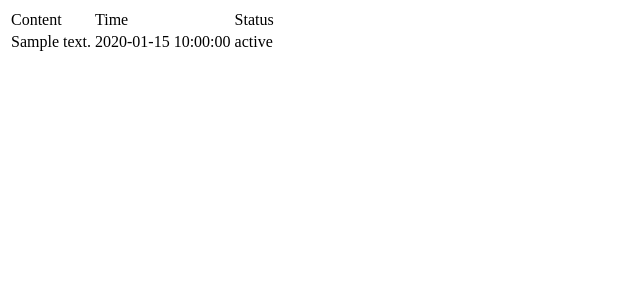
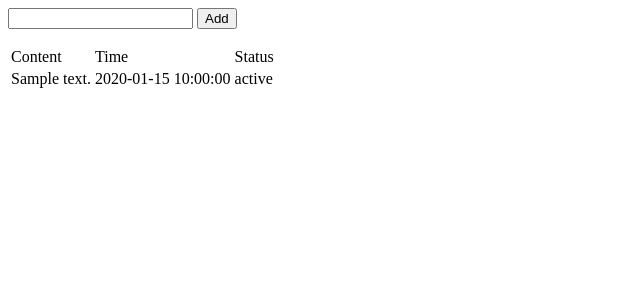
Before and after one commit to youanan/flask-todo, a Flask app: template app/templates/index.html in a window 1280 px wide. Shown: the top 300 px of the page, without its empty margins (0-640 px from the left). Run offline with Flask 2, Linux system fonts and the light colour scheme; the template is opened without the code that fills it: most values are stand-ins (such as "Sample title", 1, 10 or a date in 2020).

Commit message:
from form save todo

```diff
--- a/app/templates/index.html
+++ b/app/templates/index.html
@@ -1,6 +1,12 @@
 <html>
    <head><title>test</title></head>
    <body>
+   <form class="input-group" action="/add" method="post">
+       <input class="form-control" id="content" name="content" type="text" value="">
+       <span class="input-group-btn">
+           <button class="btn btn-primary" type="submit">Add</button>
+       </span>
+   </form>
       <table class="table">
           <thead>
           <tr>
```
Also changed, not shown: app/views.py (+9 -1 lines).
